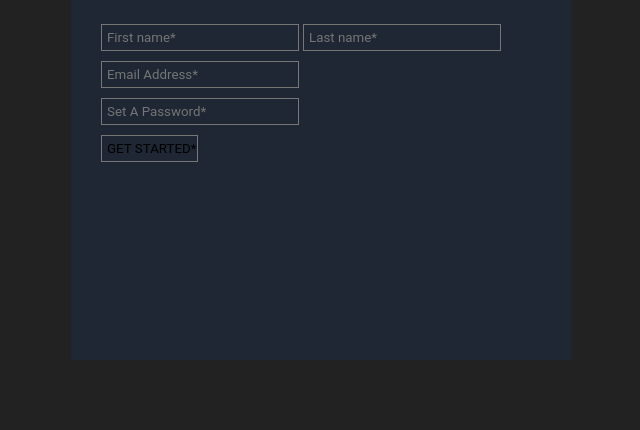
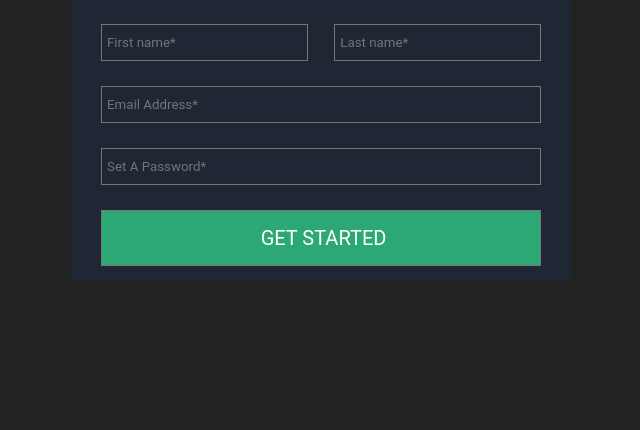
Before and after one commit to Anderli-dev/web-lessons, a plain HTML site: page 06/lab6_2.html in a window 1280 px wide. Shown: the part 370-800 px from the top of the page, without its empty margins (319-959 px from the left). Drawn offline with Linux system fonts and the light colour scheme.

Commit message:
add finished lab6_2

```diff
--- a/06/lab6_2.html
+++ b/06/lab6_2.html
@@ -18,22 +18,20 @@
         .container{
             margin: auto;
             width: 500px;
-            height: 530px;
+            height: 450px;
             background-color: rgb(30, 39, 51);
             margin-top: 200px;
-            padding-left: 30px;
-            padding-right: 30px;
-            padding-top: 30px;
+            padding: 30px 30px 0 30px;
         }
         .switch{
-
             margin: auto;
             background-color: gray;
         }
         .switch p{
             display: inline-block;
             text-align: center;
-            padding: 15px 84px 15px 84px;
+            width: 49%;
+            padding: 15px 0px 15px 0px;
             color: rgb(167, 167, 167);
             background-color: gray;
         }
@@ -50,19 +48,29 @@
         }
         input{
             background-color: rgb(30, 39, 51);
-            padding: 5px 0px 5px 5px;
-            margin:auto;
-            margin-bottom: 10px;
+            padding: 10px 0px 10px 5px;
             border: 1px solid;
             border-color: rgb(118, 118, 118);
-        }
-        input:nth-child(3){
-            display: block;
-            margin-left: 0;
+            margin-top: 25px;
+            width: 100%;
         }
         input:last-child{
-            display: block;
-            margin-left: 0;
+            background-color:rgb(44, 168, 116);
+            color: white;
+            font-size: 20px;
+        }
+        .firstname{
+            width: 47%;
+            margin-top: 0px;
+        }
+        .lastName{
+            width: 47%;
+            float: right;
+            margin-top: 0px;
+        }
+        .login-button{
+            padding-top: 15px;
+            padding-bottom: 15px;
         }
     </style>
     <title>Document</title>
@@ -76,11 +84,11 @@
         <div>
             <h2>Sing Up for Free</h2>
             <form action="#">
-                <input class="username" type="name" name="name" placeholder="First name*">
-                <input class="password" type="name" name="surname" placeholder="Last name*">
-                <input class="password" type="email" name="email" placeholder="Email Address*">
-                <input class="password" type="password" name="password" placeholder="Set A Password*">
-                <input class="login-button" type="submit" value="GET STARTED*">
+                <input class="firstname" type="name" name="name" placeholder="First name*">
+                <input class="lastName" type="name" name="lastName" placeholder="Last name*">
+                <input type="email" name="email" placeholder="Email Address*">
+                <input type="password" name="password" placeholder="Set A Password*">
+                <input class="login-button" type="submit" value="GET STARTED">
             </form>
         </div>
     </div>
```
